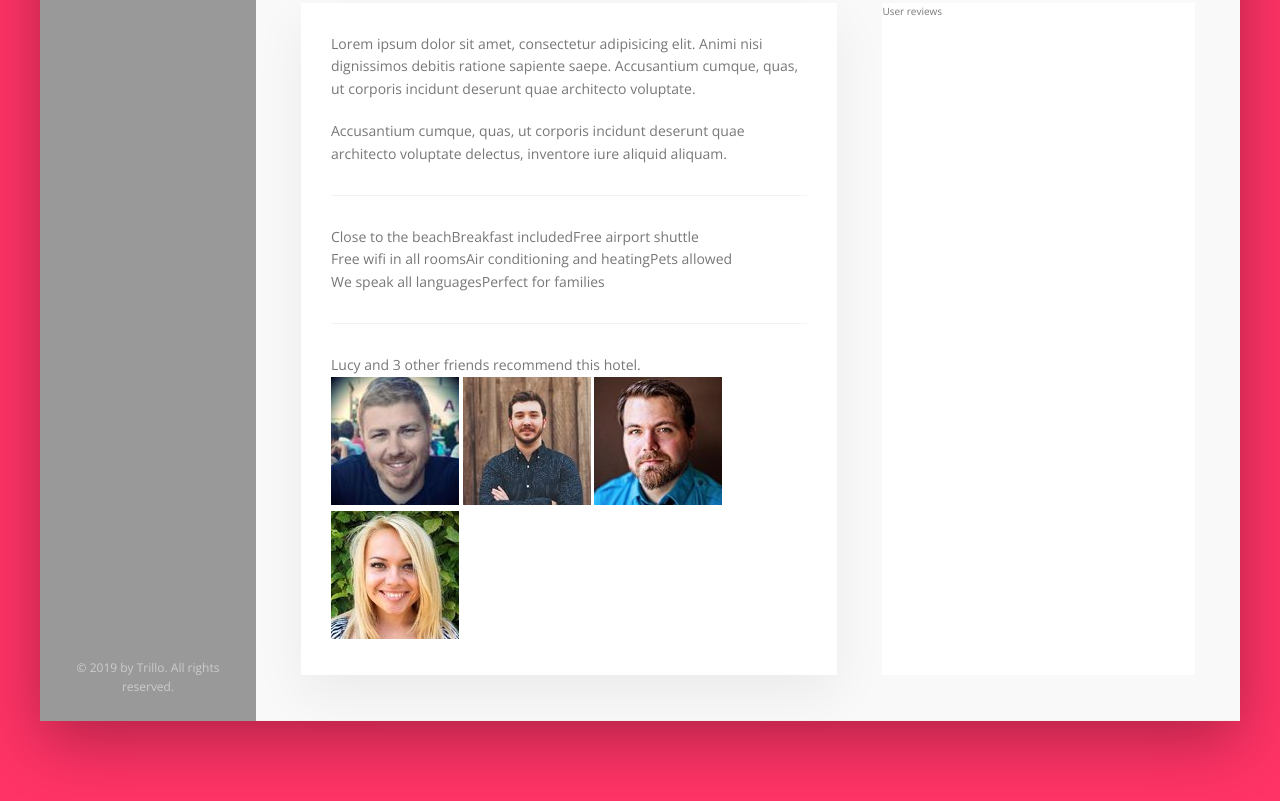
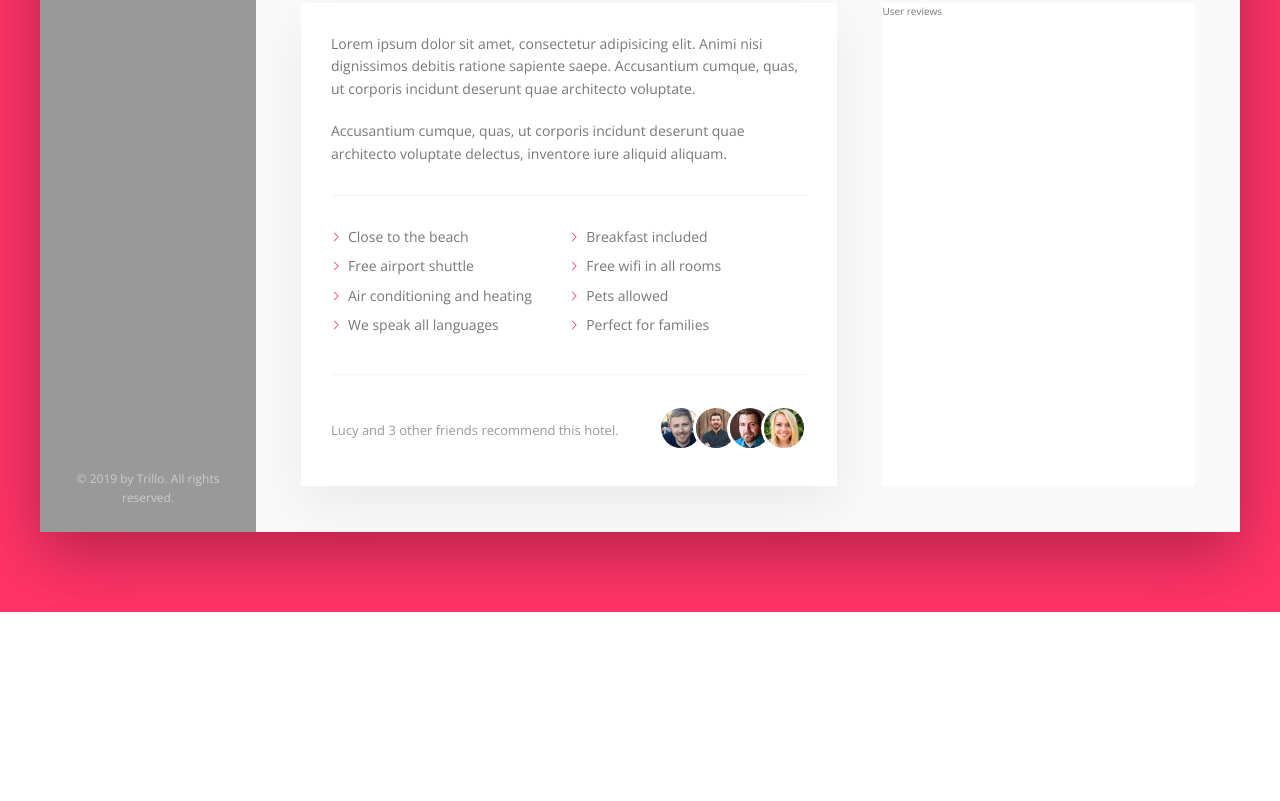
Before and after one commit to kristinlam/trillo, a website: page index.html in a window 1280 px wide. Shown: the part 644-1445 px from the top of the page. After the commit the page ends 1256 px from the top, so only its background shows below. Drawn offline with nearby package versions, Linux system fonts and the light colour scheme.

Commit message:
completed description section

```diff
--- a/sass/_components.scss
+++ b/sass/_components.scss
@@ -329,10 +329,58 @@
 	flex-wrap: wrap;
 
 	&__item {
-		flex: ;
+		flex: 0 0 50%;
+		margin-bottom: .7rem;
+	}
+
+	&__item::before {
+		content: "";
+		display: inline-block;
+		height: 1rem;
+		width: 1rem;
+		margin-right: .7rem;
+
+		// Older browsers
+		// background-image: url(../img/chevron-thin-right.svg);
+		// background-size: cover;
+
+		// Newer browsers - masks
+		background-color: var(--color-primary);
+		-webkit-mask-image: url(../img/chevron-thin-right.svg);
+		-webkit-mask-size: cover;
+		mask-image: url(../img/chevron-thin-right.svg);
+		mask-size: cover;
 	}
 }
 
 
 /////////////////////////////////////////////
 // RECOMMEND
+
+.recommend {
+	font-size: 1.3rem;
+	color: var(--color-grey-dark-3);
+
+	display: flex;
+	align-items: center;
+
+	&__count {
+		margin-right: auto;
+	}
+
+	&__friends {
+
+	}
+
+	&__photo {
+		box-sizing: content-box;
+		height: 4rem;
+		width: 4rem;
+		border-radius: 50%;
+		border: 3px solid #fff;
+
+		&:not(:last-child) {
+			margin-right: -1.5rem;
+		}
+	}
+}
```
Also changed, not shown: css/style.css.
